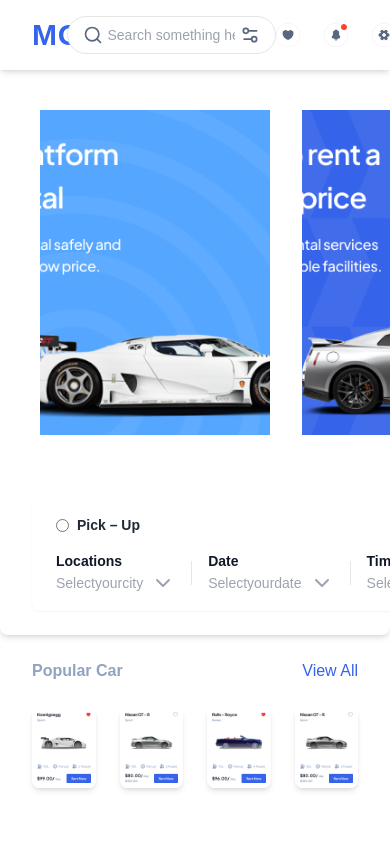
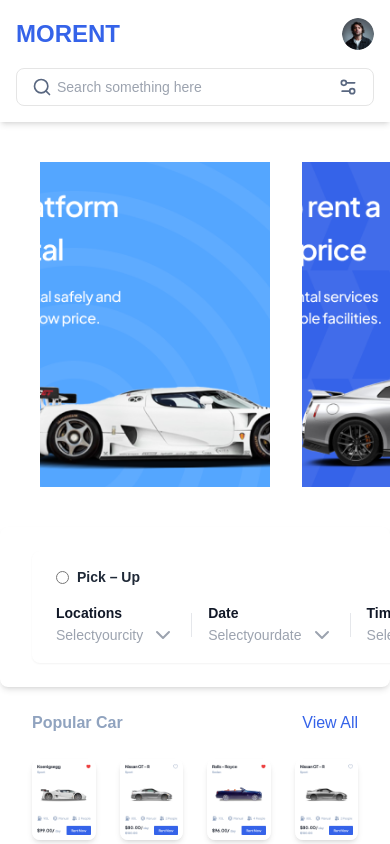
Before and after one commit to AlishhShahid/UIUX_Hackathon, a Next.js app: page / in a window 390 px wide. Shown: the top 844 px of the page. Built offline with nearby package versions, Linux system fonts and the light colour scheme.

Commit message:
Update Navbar.tsx

```diff
--- a/app/components/Navbar.tsx
+++ b/app/components/Navbar.tsx
@@ -2,46 +2,43 @@ import { Search, Settings2 } from "lucide-react";
 
 function Navbar() {
   return (
-    <div className="flex items-center justify-between px-8 py-4 bg-white shadow-md">
+    <div className="flex flex-col sm:flex-row items-center justify-between px-4 sm:px-8 py-4 bg-white shadow-md">
+      {/* Logo and Profile Section */}
+      <div className="flex justify-between items-center w-full sm:w-auto mb-4 sm:mb-0">
+        <h1 className="font-bold text-[#3563E9] text-[24px]">MORENT</h1>
+        <img className="w-8 h-8 rounded-full sm:hidden" src="one.png" alt="Profile" />
+      </div>
 
-      <div className="text-3xl font-bold text-[#3563E9] tracking-wide">MORENT</div>
-
-      <div className="relative flex items-center w-[450px] ml-[-100px]">
-
+      {/* Search Bar */}
+      <div className="relative flex items-center w-full sm:w-[450px]">
         <Search className="absolute left-4 w-5 h-5 text-[#596780]" />
-
         <input
           type="text"
           placeholder="Search something here"
-          className="w-full py-2 pl-10 pr-10 text-sm border text-[#596780] rounded-full focus:outline-none focus:ring-2 focus:ring-blue-400"
+          className="w-full py-2 pl-10 pr-10 text-sm border text-[#596780] rounded-lg sm:rounded-full focus:outline-none focus:ring-2 focus:ring-blue-400"
         />
-
         <Settings2 className="absolute right-4 w-5 h-5 text-[#596780] cursor-pointer hover:text-blue-500" />
       </div>
 
-
-      <div className="flex items-center space-x-6">
-
+      {/* Icons Section */}
+      <div className="hidden sm:flex items-center space-x-6">
         <img
           src="/Like.png"
           alt="Heart Icon"
           className="w-6 h-6 cursor-pointer"
         />
-
         <img
           src="/Notification.png"
           alt="Notification Icon"
           className="w-6 h-6 cursor-pointer"
         />
-
         <img
           src="/Settings.png"
           alt="Settings Icon"
           className="w-6 h-6 cursor-pointer"
         />
-
         <img
-          src="/one.png"
+          src="one.png"
           alt="Profile"
           className="w-8 h-8 rounded-full"
         />
```
